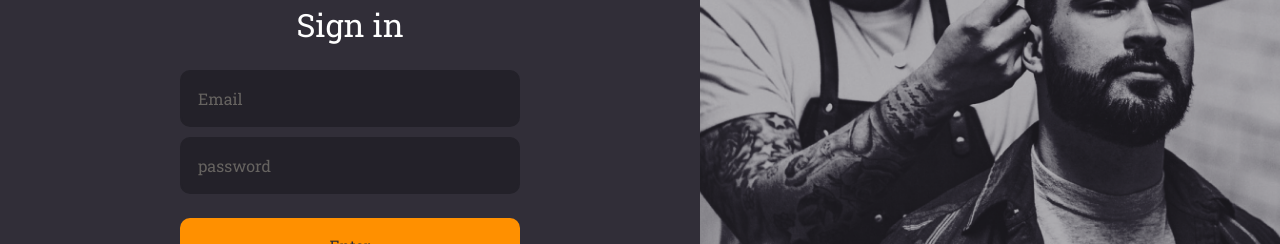
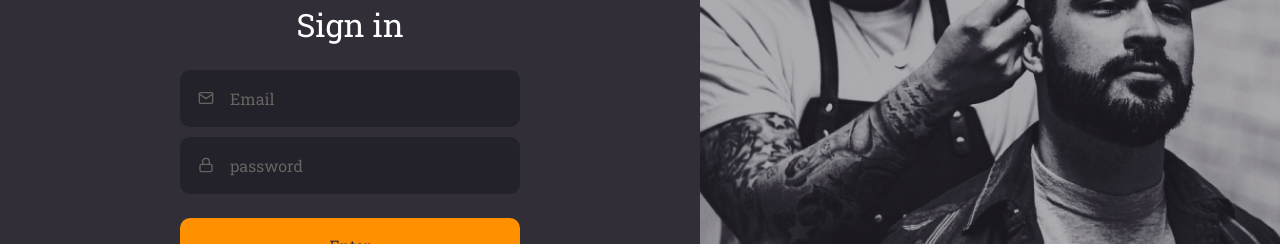
Before and after one commit to RenatoRJF/gobarber-react-app, a React app: page / in a window 1280 px wide. Shown: the part 296-540 px from the top of the page. Built offline with nearby package versions, Linux system fonts and the light colour scheme.

Commit message:
Isolate Button and Input components

```diff
--- /dev/null
+++ b/src/components/Button/index.tsx
@@ -0,0 +1,13 @@
+import React, { FC, ButtonHTMLAttributes } from 'react';
+
+import { Container } from './styles';
+
+type ButtonProps = ButtonHTMLAttributes<HTMLButtonElement>;
+
+const Button: FC<ButtonProps> = ({ children, ...props }) => (
+  <Container type="button" {...props}>
+    {children}
+  </Container>
+);
+
+export default Button;
--- /dev/null
+++ b/src/components/Button/styles.ts
@@ -0,0 +1,19 @@
+import styled from 'styled-components';
+import { shade } from 'polished';
+
+export const Container = styled.button`
+  background-color: #ff9000;
+  height: 56px;
+  border-radius: 10px;
+  border: 0;
+  padding: 0 16px;
+  color: #312e38;
+  width: 100%;
+  font-weight: 500;
+  margin-top: 24px;
+  transition: background-color 0.2s;
+
+  &:hover {
+    background-color: ${shade(0.2, '#ff9000')};
+  }
+`;
--- /dev/null
+++ b/src/components/Input/index.tsx
@@ -0,0 +1,18 @@
+import React, { FC, InputHTMLAttributes } from 'react';
+import { IconBaseProps } from 'react-icons';
+
+import { Container } from './styles';
+
+interface InputProps extends InputHTMLAttributes<HTMLInputElement> {
+  name: string;
+  icon: React.ComponentType<IconBaseProps>;
+}
+
+const Input: FC<InputProps> = ({ icon: Icon, ...props }) => (
+  <Container>
+    {Icon && <Icon />}
+    <input {...props} />
+  </Container>
+);
+
+export default Input;
--- /dev/null
+++ b/src/components/Input/styles.ts
@@ -0,0 +1,31 @@
+import styled from 'styled-components';
+
+export const Container = styled.div`
+  background: #232129;
+  border-radius: 10px;
+  border: 2px solid #232129;
+  color: #666360;
+  padding: 16px;
+  width: 100%;
+  display: flex;
+  align-items: center;
+
+  & + div {
+    margin-top: 10px;
+  }
+
+  input {
+    flex: 1;
+    border: 0;
+    background-color: transparent;
+    color: #f4ede8;
+
+    &::placeholder {
+      color: #666360;
+    }
+  }
+
+  svg {
+    margin-right: 16px;
+  }
+`;
--- a/src/pages/SignIn/index.tsx
+++ b/src/pages/SignIn/index.tsx
@@ -1,5 +1,8 @@
 import React, { FC } from 'react';
-import { FiLogIn } from 'react-icons/fi';
+import { FiLogIn, FiMail, FiLock } from 'react-icons/fi';
+
+import Button from '../../components/Button';
+import Input from '../../components/Input';
 
 import logoImg from '../../assets/logo.svg';
 import { Container, Content, Background } from './styles';
@@ -12,11 +15,16 @@ const SignIn: FC = () => (
       <form>
         <h1>Sign in</h1>
 
-        <input placeholder="Email" />
+        <Input name="email" icon={FiMail} placeholder="Email" />
 
-        <input type="password" placeholder="password" />
+        <Input
+          name="password"
+          icon={FiLock}
+          type="password"
+          placeholder="password"
+        />
 
-        <button type="submit">Enter</button>
+        <Button type="submit">Enter</Button>
 
         <a href="/forgot">Forgot password</a>
       </form>
--- a/src/pages/SignIn/styles.ts
+++ b/src/pages/SignIn/styles.ts
@@ -27,40 +27,6 @@ export const Content = styled.div`
 
     h1 {
       margin-bottom: 24px;
-    }
-
-    input {
-      background: #232129;
-      border-radius: 10px;
-      border: 2px solid #232129;
-      color: #f4ede8;
-      padding: 16px;
-      width: 100%;
-
-      &::placeholder {
-        color: #666360;
-      }
-
-      & + input {
-        margin-top: 10px;
-      }
-    }
-
-    button {
-      background-color: #ff9000;
-      height: 56px;
-      border-radius: 10px;
-      border: 0;
-      padding: 0 16px;
-      color: #312e38;
-      width: 100%;
-      font-weight: 500;
-      margin-top: 24px;
-      transition: background-color 0.2s;
-
-      &:hover {
-        background-color: ${shade(0.2, '#ff9000')};
-      }
     }
 
     a {
```
